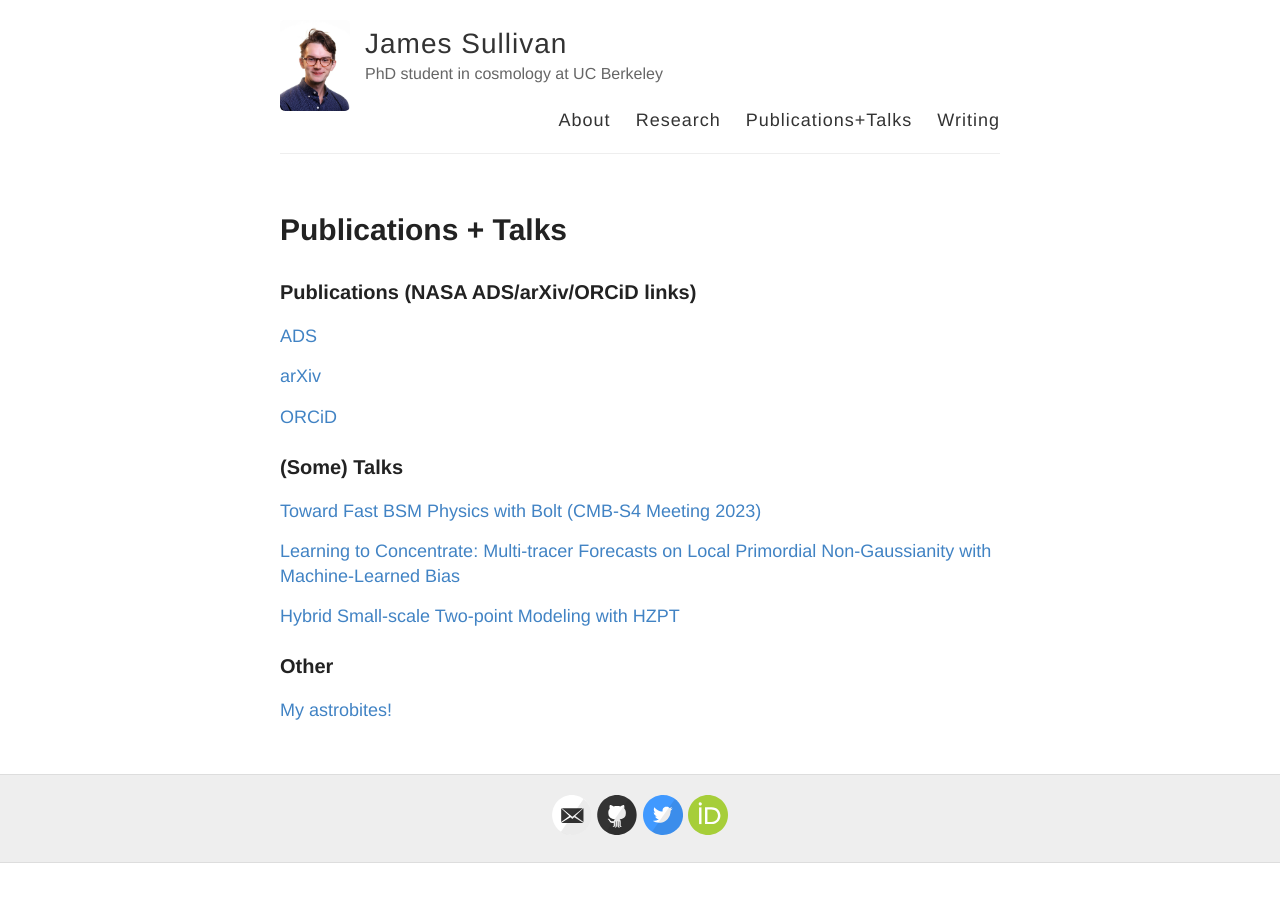
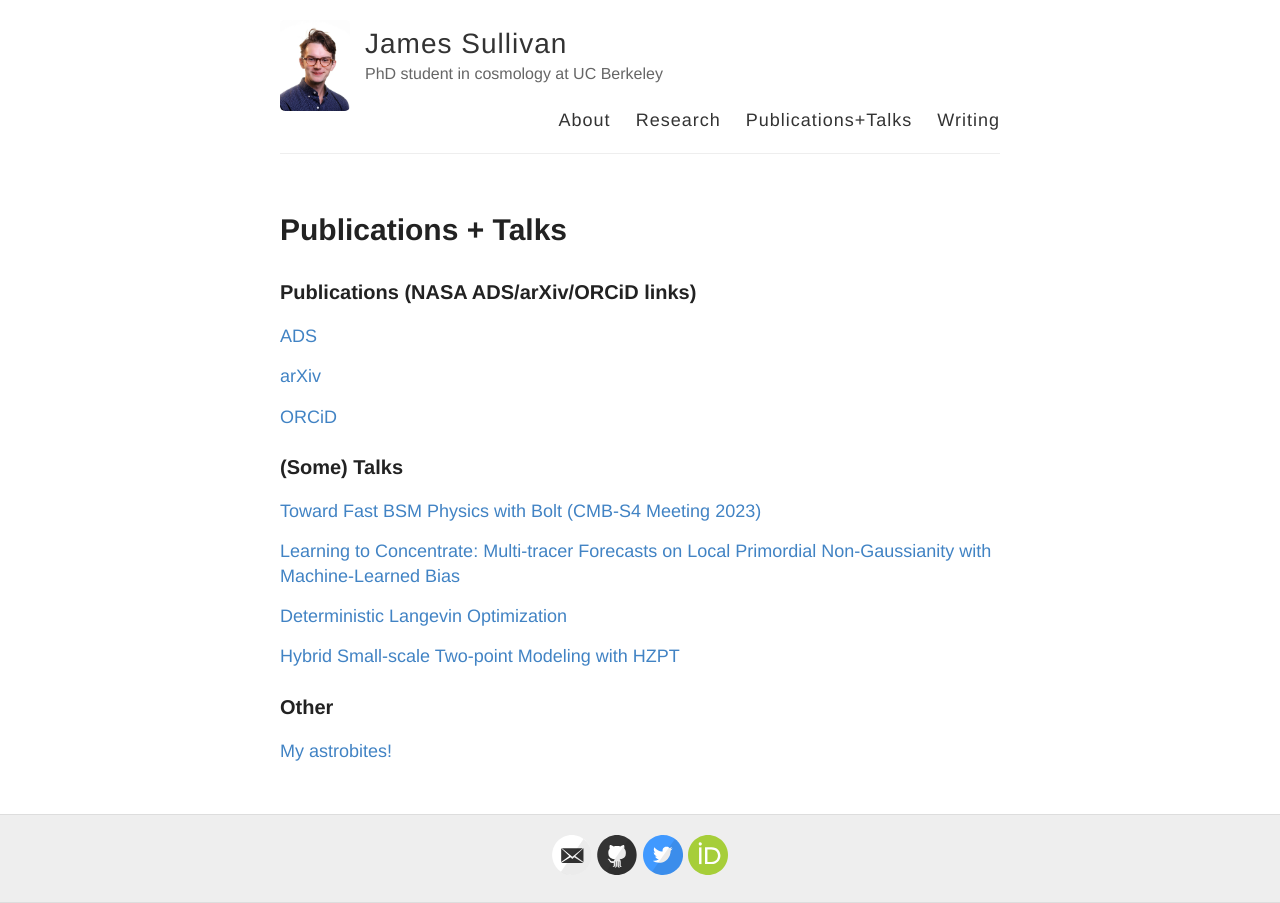
Before and after one commit to jmsull/jmsull.github.io, a Jekyll site: the page built from publications_talks.md, in a window 1280 px wide. Built offline with Jekyll 4.4.1, drawn with Linux system fonts in a browser that asks for light colours.

Commit message:
siam talk

```diff
--- a/publications_talks.md
+++ b/publications_talks.md
@@ -19,6 +19,8 @@ permalink: /publications_talks/
 
 [Learning to Concentrate: Multi-tracer Forecasts on Local Primordial Non-Gaussianity with Machine-Learned Bias]( {{site.url}}/images/fnl_ml_forecast.pdf )
 
+[Deterministic Langevin Optimization]( {{site.url}}/images/SIAMOP23.pdf )
+
 [Hybrid Small-scale Two-point Modeling with HZPT]( {{site.url}}/images/HZPT+-5_11.pdf )
 
 
```
Also changed, not shown: 1 other file.
